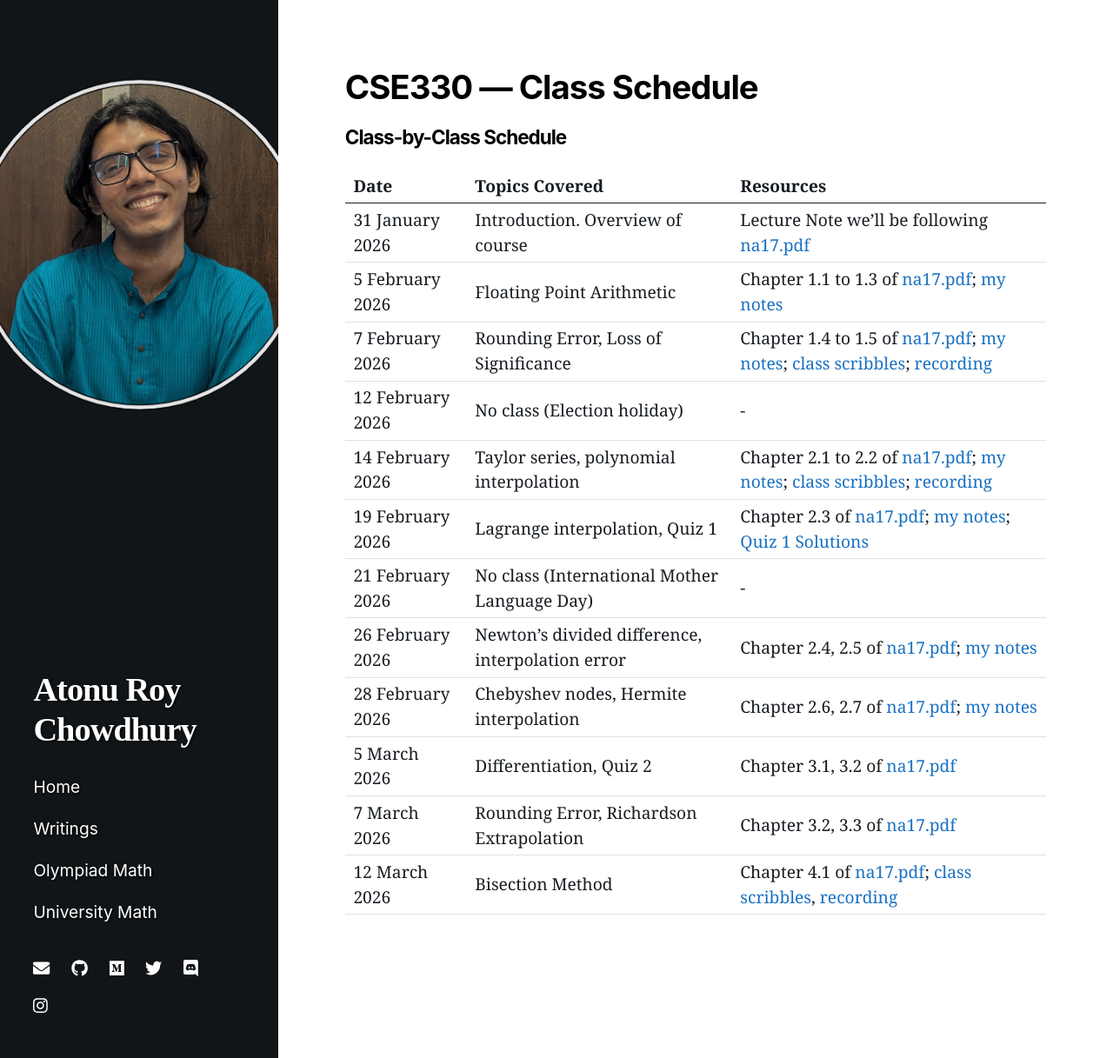
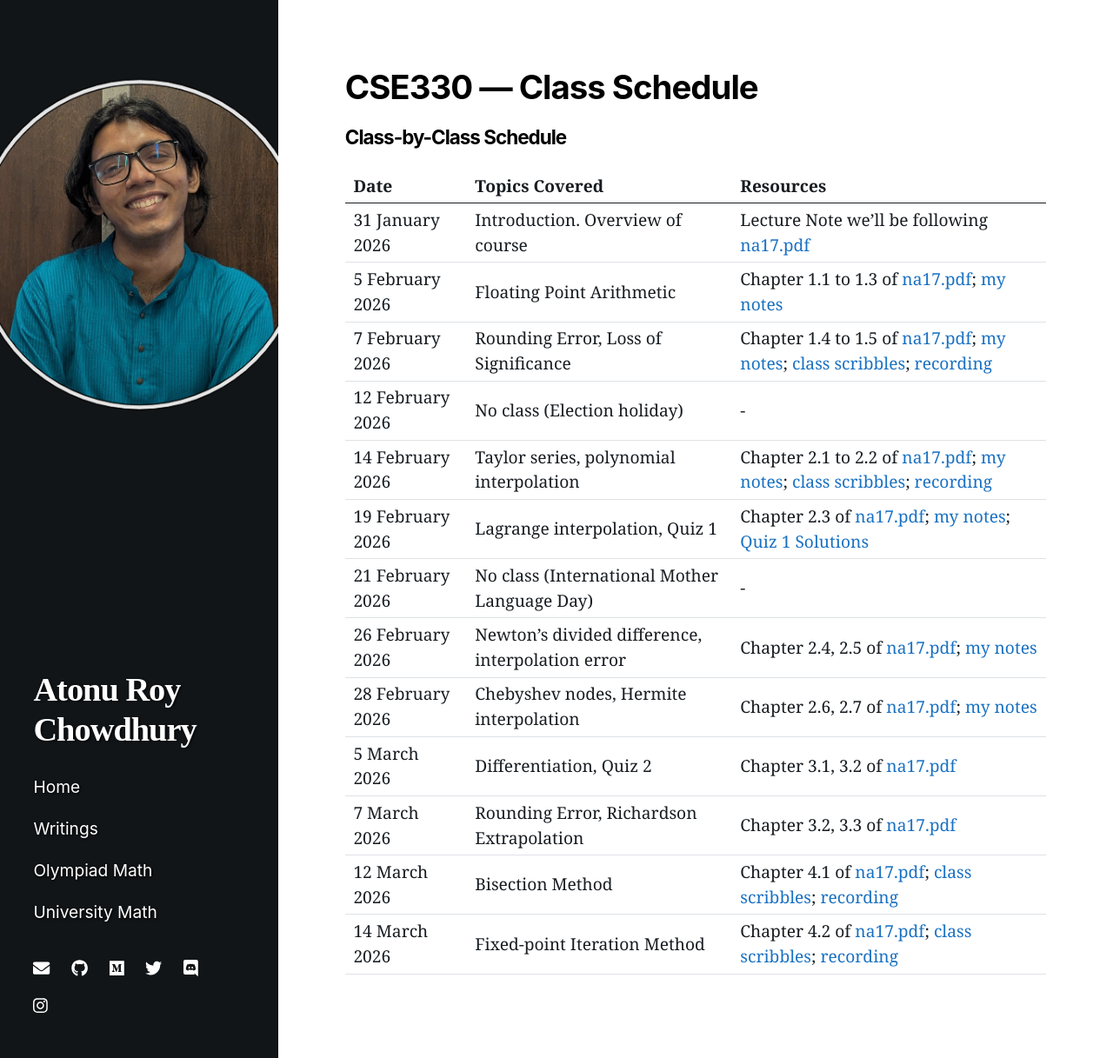
Before and after one commit to atonurc/atonurc.github.io, a Jekyll site: the page built from teaching/bracu/cse330/spring26/plan.markdown, in a window 1280 px wide and 1217 px high. Shown: the whole window at 87% size. Built offline with Jekyll 4.4.1, drawn with Linux system fonts in a browser that asks for light colours; nearby versions of some CDN libraries.

Commit message:
330 14 march plan

```diff
--- a/teaching/bracu/cse330/spring26/plan.markdown
+++ b/teaching/bracu/cse330/spring26/plan.markdown
@@ -22,4 +22,5 @@ title: CSE330 — Class Schedule
 | 28 February 2026  | Chebyshev nodes, Hermite interpolation | Chapter 2.6, 2.7 of [na17.pdf](https://www.maths.dur.ac.uk/users/anthony.yeates/NOTES/na17.pdf); [my notes](https://atonurc.github.io/teaching/bracu/cse330/spring26/interpolation.pdf) |
 | 5 March 2026  | Differentiation, Quiz 2 | Chapter 3.1, 3.2 of [na17.pdf](https://www.maths.dur.ac.uk/users/anthony.yeates/NOTES/na17.pdf) |
 | 7 March 2026  | Rounding Error, Richardson Extrapolation | Chapter 3.2, 3.3 of [na17.pdf](https://www.maths.dur.ac.uk/users/anthony.yeates/NOTES/na17.pdf) |
-| 12 March 2026  | Bisection Method | Chapter 4.1 of [na17.pdf](https://www.maths.dur.ac.uk/users/anthony.yeates/NOTES/na17.pdf); [class scribbles](https://atonurc.github.io/teaching/bracu/cse330/spring26/12_march_scribbles.pdf), [recording](https://youtu.be/7NfeIVU1WVo) |
+| 12 March 2026  | Bisection Method | Chapter 4.1 of [na17.pdf](https://www.maths.dur.ac.uk/users/anthony.yeates/NOTES/na17.pdf); [class scribbles](https://atonurc.github.io/teaching/bracu/cse330/spring26/12_march_scribbles.pdf); [recording](https://youtu.be/7NfeIVU1WVo) |
+| 14 March 2026  | Fixed-point Iteration Method | Chapter 4.2 of [na17.pdf](https://www.maths.dur.ac.uk/users/anthony.yeates/NOTES/na17.pdf); [class scribbles](https://atonurc.github.io/teaching/bracu/cse330/spring26/14_march_scribbles.pdf); [recording](https://youtu.be/0Wtx48CUh24) |
```
Also changed, not shown: 1 other file.
